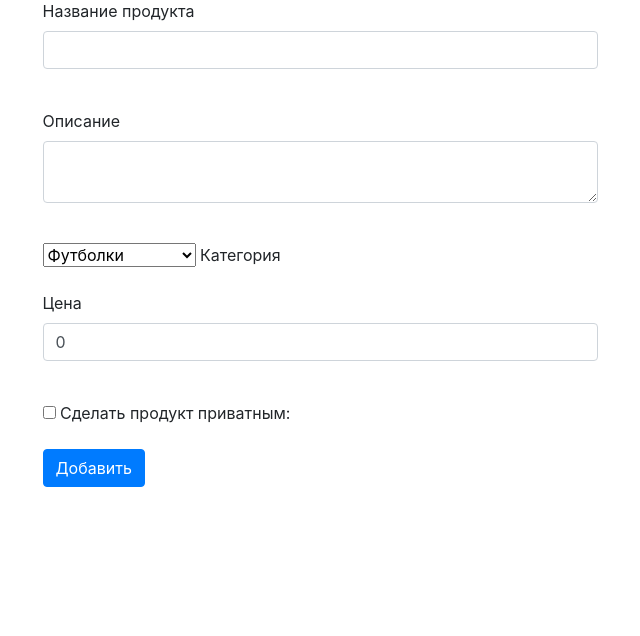
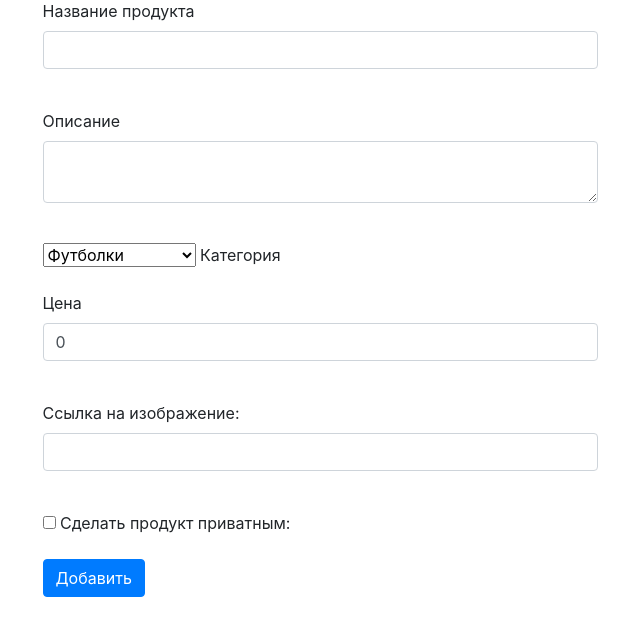
Before and after one commit to Yakushac/web_project, a Flask app: page /add_product in a window 1280 px wide. Shown: the part 127-763 px from the top of the page, without its empty margins (320-960 px from the left). Run offline with Flask 3, Linux system fonts and the light colour scheme; some libraries are stand-ins or nearby versions.

Commit message:
Update add_product.html

```diff
--- a/templates/add_product.html
+++ b/templates/add_product.html
@@ -36,6 +36,15 @@
                 {% endfor %}
             </p>
             <p>
+                {{ form.image.label }}<br>
+                {{ form.image(class="form-control") }}<br>
+                {% for error in form.image.errors %}
+                    <p class="alert alert-danger" role="alert">
+                        {{ error }}
+                    </p>
+                {% endfor %}
+            </p>
+            <p>
                 {{ form.is_private() }} {{ form.is_private.label }}
             </p>
             <p>
```
